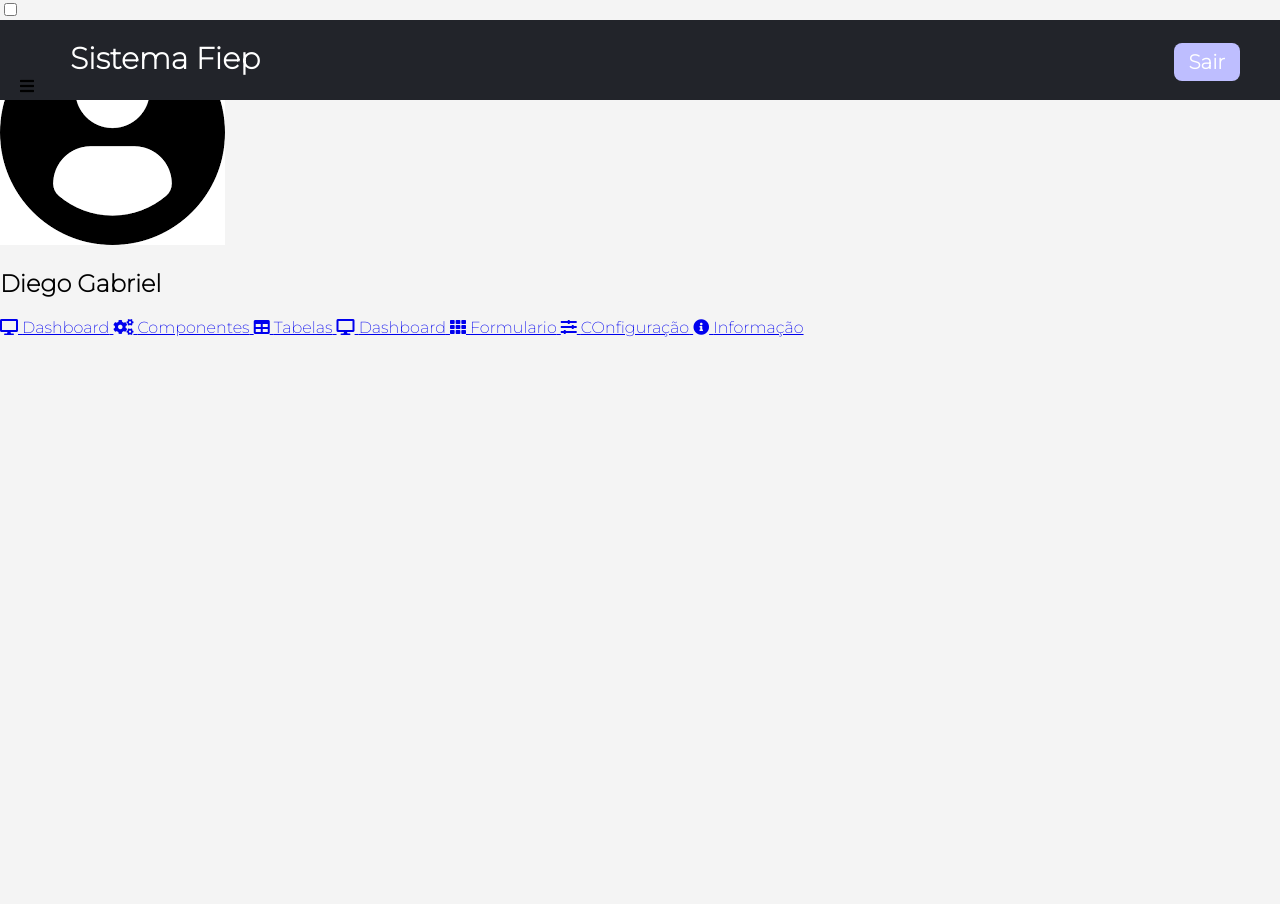
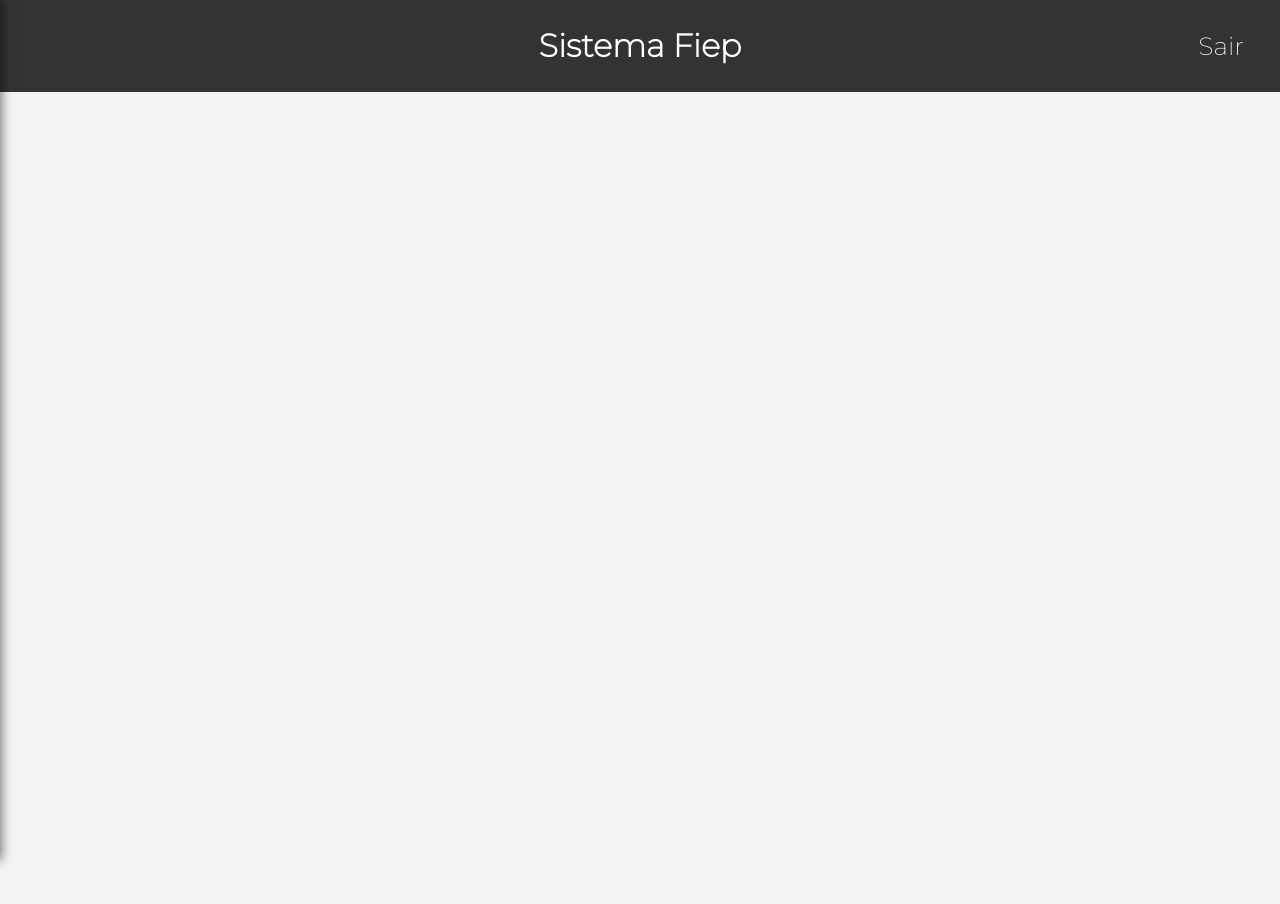
Before and after one commit to Diegox7/TDS_DS_2023, a plain HTML site: page curriculo/index.html in a window 1280 px wide. Shown: the top 904 px of the page. Drawn offline with Linux system fonts and the light colour scheme.

Commit message:
projeto executado por lazer

```diff
--- a/curriculo/index.html
+++ b/curriculo/index.html
@@ -27,8 +27,13 @@
 
     <!-- MENU  -->
     <nav>
+        <!-- BOTÃO PARA FECHAR O MENU -->
+        <div class="fechar-btn">
+            <i class="fas fa-times close-icon"></i>
+        </div>
+
         <div class="perfil">
-            <img src="./avatar.png" alt="Imgem não carregada">
+            <img src="img/avatar.png" alt="Imagem não carregada">
             <h2>Diego Gabriel</h2>
         </div>
         <a href="#">
@@ -44,16 +49,12 @@
             <span>Tabelas</span>
         </a>
         <a href="#">
-            <i class="fa fa-desktop"></i>
-            <span>Dashboard</span>
-        </a>
-        <a href="#">
             <i class="fa fa-th"></i>
-            <span>Formulario</span>
+            <span>Formulário</span>
         </a>
         <a href="#">
             <i class="fa fa-sliders-h"></i>
-            <span>COnfiguração</span>
+            <span>Configuração</span>
         </a>
         <a href="#">
             <i class="fa fa-info-circle"></i>
@@ -63,9 +64,28 @@
 
     <!-- CONTEUDO -->
     <div class="conteudo">
-
+        <!-- Conteúdo vai aqui -->
     </div>
 
     <div style="height: 99999px;"></div>
+
+    <script>
+        const chkMenu = document.getElementById('chkMenu');
+        const nav = document.querySelector('nav');
+        const skip = document.querySelector('.close-icon');
+
+        chkMenu.addEventListener('change', function() {
+            if (chkMenu.checked) {
+                nav.style.left = '0';
+            } else {
+                nav.style.left = '-250px';
+            }
+        });
+
+        skip.addEventListener('click', function() {
+            chkMenu.checked = false;
+            nav.style.left = '-250px';
+        });
+    </script>
 </body>
 </html>
--- a/curriculo/style.css
+++ b/curriculo/style.css
@@ -1,49 +1,116 @@
-body{
+body {
     background-color: #f4f4f4;
     margin: 0;
     padding: 0;
     font-family: 'Montserrat', sans-serif;
 }
 
-header{
-    background-color: #22242a;
+/* Cabeçalho */
+header {
+    background-color: #333;
+    color: #fff;
+    display: flex;
+    justify-content: center;
+    align-items: center;
+    padding: 5px 0;
+    position: fixed;
     width: 100%;
-    height: 40px;
-    padding: 20px;
-    position: fixed;
 }
 
-.area-esquerda h1{
-    color: #fff;
-    margin: 0px;
-    font-size: 30px;
-    font-weight: 900px;
+.logo {
+    font-size: 24px;
+    font-weight: bold;
     text-transform: capitalize;
-    margin-left: 50px;
 }
 
 .btn-sair {
-    color: #fff;
+    color: white;
     text-decoration: none;
-    float: right;
-    margin: 40px;
-    margin-top: -34px;
-    margin-right: 60px;
-    font-size: 20px;
-    background-color:rgb(190, 190, 255);
-    border-radius: 8px;
-    font-weight: 800;
-    padding: 7px 15px;
-    transition-delay: 80ms;
-    transition: 100ms;
+    padding: 8px 16px;
+    border-radius: 5px;
+    transition: background-color 0.3s ease-in;
+    position: absolute;
+    top: 50%;
+    transform: translateY(-50%);
+    right: 20px;
+    font-size: 25px;
 }
 
-.btn-sair:hover{
-    background-color:rgb(168, 168, 246);
-    padding: 9px 17px;
-    border-radius: 8px;
+.btn-sair:hover {
+    background-color: #555;
 }
 
-.label{
-    color: #fff;
+/* Menu */
+#chkMenu {
+    display: none;
 }
+
+/* botão menu */
+#btnMenu {
+    font-size: 24px;
+    margin-left: -780px;
+
+}
+
+.perfil {
+    display: flex;
+    flex-direction: column;
+    align-items: center;
+    margin-bottom: 20px;
+    padding: 0 20px;
+}
+
+/* imagem de perfil */
+.perfil img {
+    width: 80px;
+    height: 80px;
+    border-radius: 50%;
+    margin-bottom: 10px;
+}
+
+/* menu esquerdo */
+nav {
+    width: 250px;
+    height: 100%;
+    background-color: #e4e4e4;
+    position: fixed;
+    top: 0;
+    left: -250px;
+    transition: left 0.3s ease-in;
+    padding-top: 60px;
+    box-shadow: 2px 0px 10px rgba(0, 0, 0, 0.5);
+}
+
+/* elementos dentro do nav */
+nav a {
+    display: flex;
+    align-items: center;
+    padding: 12px 20px;
+    text-decoration: none;
+    color: #161616;
+    transition: background-color 0.3s ease-in;
+}
+
+/* quando passar o cursor ele gerar um campo em branco */
+nav a:hover {
+    background-color: #ffffff;
+}
+
+/* icone do nav*/
+nav a i {
+    margin-right: 10px;
+    font-size: 18px;
+}
+
+/* 'x' do menu */
+.fechar-btn{
+    margin-left: 10px;
+    font-size: 25px;
+    margin-top: -20px;
+    margin-left: 25px;
+}
+
+/* Conteúdo */
+/* .conteudo {
+   background-color: #161616;
+}  */
--- /dev/null
+++ b/p_integrador/login.html
@@ -0,0 +1,49 @@
+<!DOCTYPE html>
+<html lang="pt-br">
+<head>
+    <meta charset="UTF-8">
+    <link rel="stylesheet" href="styles.css">
+    <title>SAÚDE PRIME</title>
+</head>
+
+<body>
+
+    <!-- Aonde irá ficar todas as informações(email, senha, entrar...) -->
+    <form class="card">
+        <h1>Login</h1>
+
+
+    </form>
+
+
+
+
+
+    <div class="area-esquerda">
+        <h1>Saúde Prime</h1>
+    </div>
+
+        <form class="card">
+            <div class="card-header"> <h2>LOGIN</h2> </div>
+                <div class= "card-content">
+                    <div class="card-content-area">
+                        <label for="usuario">Usuário:</label>
+                        <input type="email" id="usuario"autocomplete="off" required>
+                    </div>
+                    <div class="card-content-area">
+                        <label for="password">Senha:</label>
+                        <input type="password" id="password" autocomplete="off" required>
+                    </div>
+                </div>
+
+            <div class="card-footer">
+                <input type="submit" value="login" class="submit">
+                <a href="#">Esqueceu a senha?</a>
+            </div>
+
+
+        </form>
+    </div>
+
+</body>
+</html>
--- /dev/null
+++ b/p_integrador/styles.css
@@ -0,0 +1,21 @@
+body {
+    font-family: Arial, sans-serif;
+    display: flex;
+    padding: 0;
+    margin: 0;
+    background-color: #f0f0f0;
+    margin-top: 200px;
+    margin-left: 350px;
+}
+
+.card {
+    background-color: rgb(146, 41, 41);
+    padding: 170px 350px;
+    border-radius: 5px;
+    box-shadow: 0px 0px 10px rgba(0, 0, 0, 0.1);
+}
+
+/* .card h1{
+    text-align: center;
+    font-size: medium;
+} */
```
Also changed, not shown: p_integrador/login.js (added, +14 -0 lines), curriculo/img/avatar.png (renamed from curriculo/avatar.png), curriculo/img/conteudo.jpg (added).
